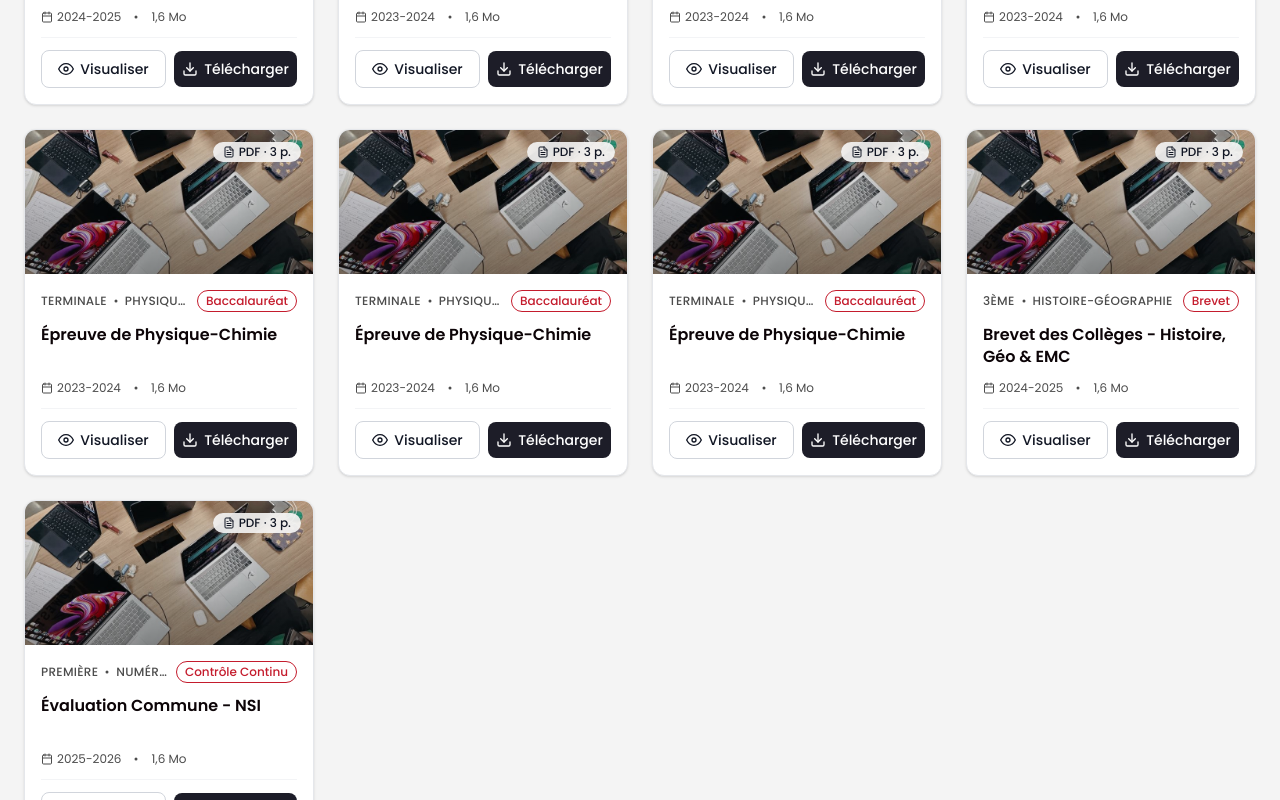
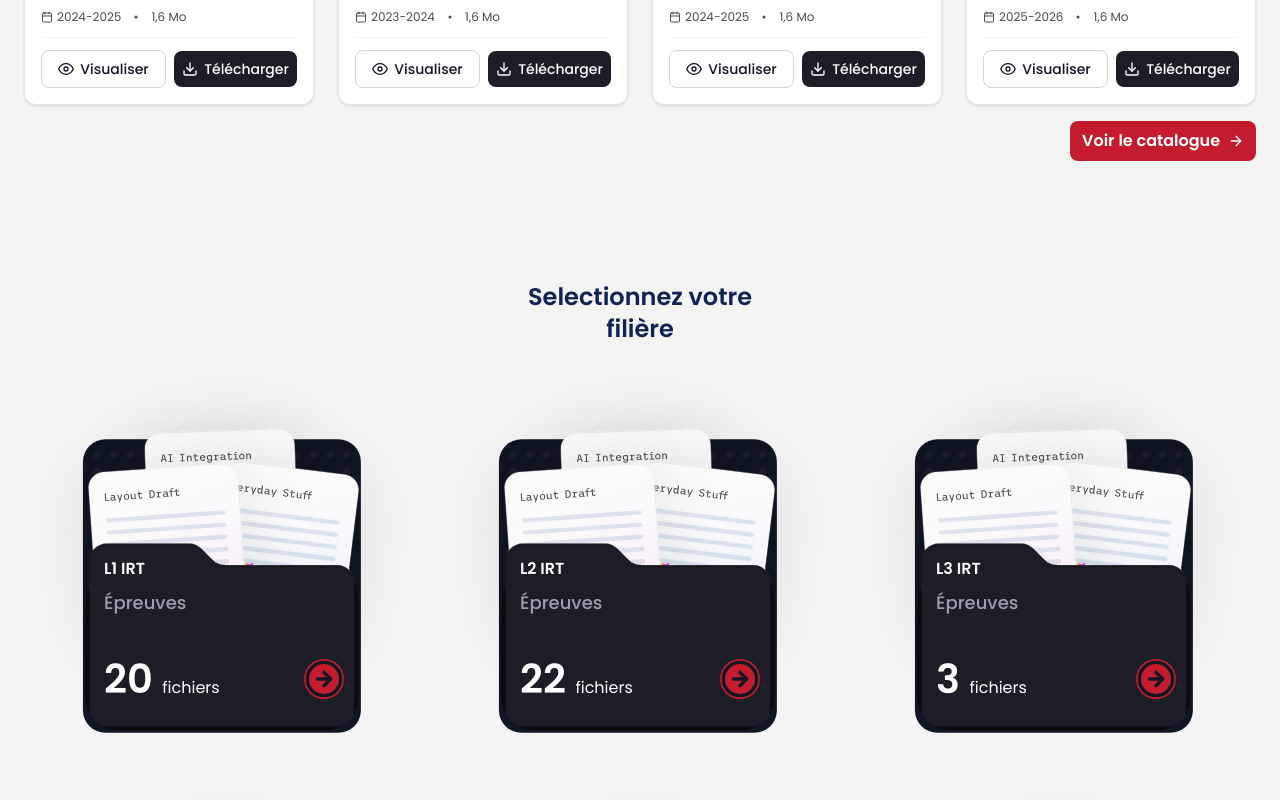
Before and after one commit to kaizen-squad/esgis-epreuves, a Next.js app: page / in a window 1280 px wide. Shown: the part 2520-3320 px from the top of the page. Built offline with nearby package versions, Linux system fonts and the light colour scheme.

Commit message:
refactor(accueil): added max width for the filiere card container

```diff
--- a/src/app/(public)/accueil/components/CTACatalogue.tsx
+++ b/src/app/(public)/accueil/components/CTACatalogue.tsx
@@ -2,7 +2,7 @@ import { FiArrowRight } from "react-icons/fi";
 
 const CTACatalogue = () => {
   return (
-    <div className="bg-background-primary flex flex-col rounded-lg px-6 pt-6 pb-10">
+    <div className="bg-background-primary mx-auto flex max-w-7xl flex-col rounded-lg px-6 pt-6 pb-10">
       <h3 className="text-text-secondary mb-3 text-center text-3xl font-semibold">
         Préparez vos examens dès aujourd&apos;hui !
       </h3>
--- a/src/app/(public)/accueil/components/Filieres.tsx
+++ b/src/app/(public)/accueil/components/Filieres.tsx
@@ -4,7 +4,7 @@ import { filiereMocks } from "../../constants/filieres.constants";
 
 const Filieres = () => {
   return (
-    <div className="mb-30 w-full">
+    <div className="mx-auto mb-30 max-w-7xl">
       <h3 className="text-text-secondary mb-1 text-center text-2xl font-semibold">
         Selectionnez votre <br />
         filière
--- a/src/app/(public)/components/FiliereCard.tsx
+++ b/src/app/(public)/components/FiliereCard.tsx
@@ -17,7 +17,7 @@ const FiliereCard = ({
   return (
     <div className={`${className} @container relative aspect-square w-full`}>
       <div className="text-text-primary absolute inset-x-[20%] top-[52%] z-10">
-        <p className="mb-2 text-[clamp(0.875rem,7cqw,1.5rem)] font-semibold uppercase">
+        <p className="mb-2 text-[clamp(0.875rem,7cqw,1rem)] font-semibold uppercase">
           {name}
         </p>
         <p className="text-lg font-medium text-gray-400">Épreuves</p>
@@ -29,7 +29,7 @@ const FiliereCard = ({
         fill
         loading="eager"
       />
-      <div className="text-text-primary absolute inset-x-[20%] bottom-[8%] flex items-center justify-between md:bottom-[12%]">
+      <div className="text-text-primary absolute inset-x-[20%] bottom-[8%] flex items-center justify-between md:bottom-[10%]">
         <div>
           <p className="whitespace-nowrap">
             <span className="text-[clamp(1.5rem,12cqw,2.5rem)] font-semibold">
--- a/src/app/(public)/constants/epreuve.constants.ts
+++ b/src/app/(public)/constants/epreuve.constants.ts
@@ -8,46 +8,6 @@ export const epreuvesMock: EpreuveCard[] = [
     matter: "Mathématiques",
     class: "Terminale",
     type: "Examen National",
-  },
-  {
-    img_src: "/images/study.png",
-    name: "Épreuve de Physique-Chimie",
-    year: 2024,
-    matter: "Physique-Chimie",
-    class: "Terminale",
-    type: "Baccalauréat",
-  },
-  {
-    img_src: "/images/study.png",
-    name: "Épreuve de Physique-Chimie",
-    year: 2024,
-    matter: "Physique-Chimie",
-    class: "Terminale",
-    type: "Baccalauréat",
-  },
-  {
-    img_src: "/images/study.png",
-    name: "Épreuve de Physique-Chimie",
-    year: 2024,
-    matter: "Physique-Chimie",
-    class: "Terminale",
-    type: "Baccalauréat",
-  },
-  {
-    img_src: "/images/study.png",
-    name: "Épreuve de Physique-Chimie",
-    year: 2024,
-    matter: "Physique-Chimie",
-    class: "Terminale",
-    type: "Baccalauréat",
-  },
-  {
-    img_src: "/images/study.png",
-    name: "Épreuve de Physique-Chimie",
-    year: 2024,
-    matter: "Physique-Chimie",
-    class: "Terminale",
-    type: "Baccalauréat",
   },
   {
     img_src: "/images/study.png",
```
